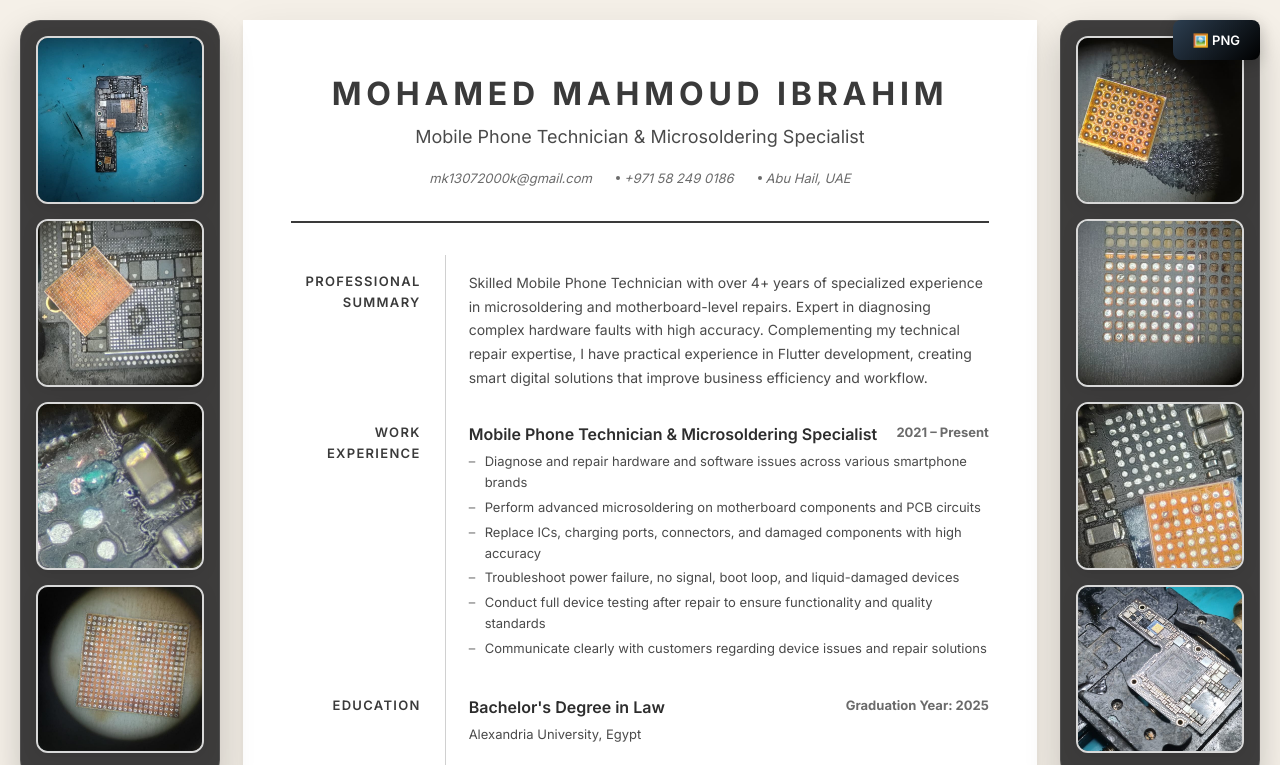
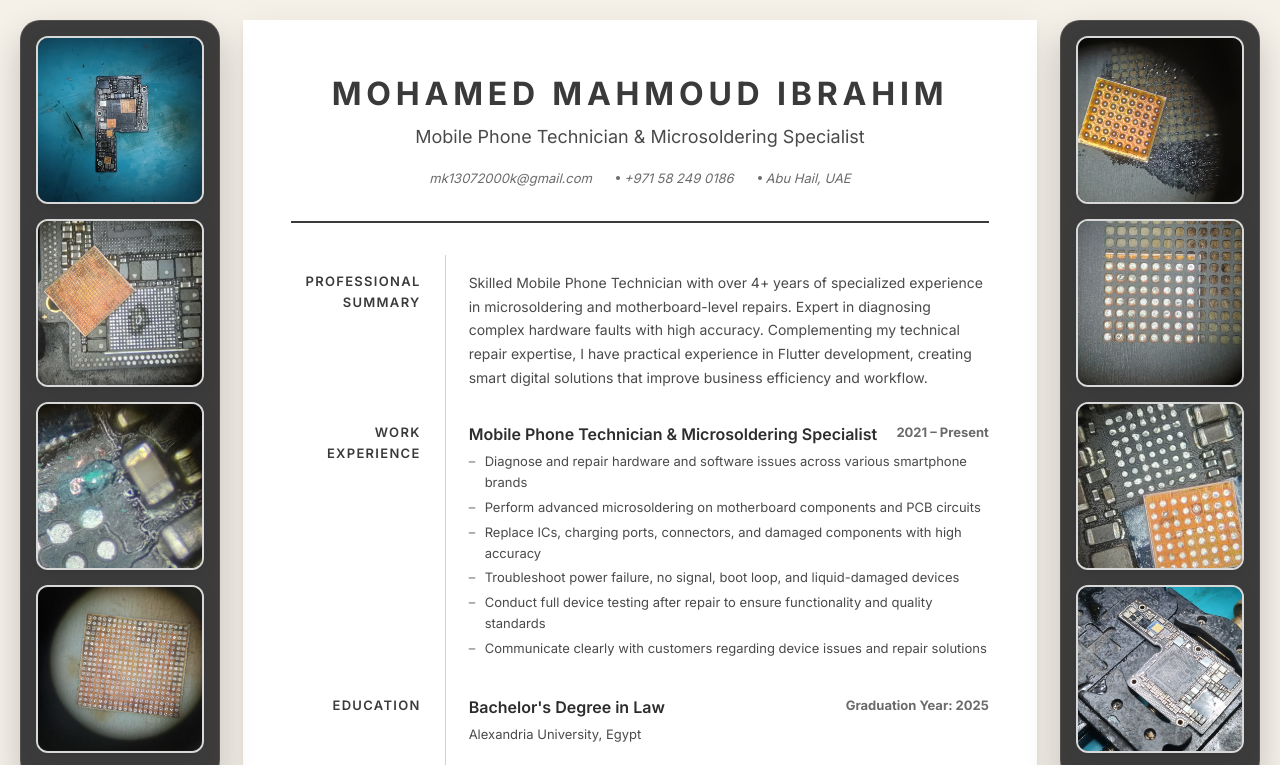
Before and after one commit to wardlytec/MohamedMahmoudCV, a plain HTML site: page index.html in a window 1280 px wide. Shown: the top 765 px of the page. Drawn offline with nearby package versions, Linux system fonts and the light colour scheme.

Commit message:
Update index.html

```diff
--- a/index.html
+++ b/index.html
@@ -541,47 +541,7 @@
             }
         }
 
-        /* Download Buttons Container */
-        .export-btn-container {
-            position: fixed;
-            top: 20px;
-            right: 20px;
-            display: flex;
-            gap: 10px;
-            z-index: 1000;
-        }
 
-        .download-btn {
-            background: linear-gradient(135deg, #3a3a3a 0%, #2d2d2d 100%);
-            color: #ffffff;
-            border: none;
-            padding: 12px 20px;
-            font-family: var(--font-family);
-            font-size: var(--font-size-sm);
-            font-weight: 600;
-            border-radius: 8px;
-            cursor: pointer;
-            box-shadow: 0 4px 15px rgba(0, 0, 0, 0.2);
-            transition: all 0.3s ease;
-            display: flex;
-            align-items: center;
-            gap: 8px;
-        }
-
-        .download-btn:hover {
-            transform: translateY(-2px);
-            box-shadow: 0 6px 20px rgba(0, 0, 0, 0.3);
-        }
-
-        .image-btn {
-            background: linear-gradient(135deg, #2c3e50 0%, #000000 100%);
-        }
-
-        @media print {
-            .export-btn-container {
-                display: none !important;
-            }
-        }
 
         /* Sidebar Image Gallery Styles */
         .page-wrapper {
@@ -668,35 +628,7 @@
 </head>
 
 <body>
-    <!-- html2canvas for image export -->
-    <script src="https://cdnjs.cloudflare.com/ajax/libs/html2canvas/1.4.1/html2canvas.min.js"></script>
 
-    <script>
-        function downloadImage() {
-            const resume = document.querySelector('.resume');
-            const button = document.querySelector('.export-btn-container');
-
-            // Hide buttons temporarily
-            button.style.display = 'none';
-
-            html2canvas(resume, {
-                scale: 2, // Higher quality
-                useCORS: true,
-                backgroundColor: "#ffffff"
-            }).then(canvas => {
-                const link = document.createElement('a');
-                link.download = 'Mohamed_Mahmoud_Resume.png';
-                link.href = canvas.toDataURL('image/png');
-                link.click();
-                button.style.display = 'flex';
-            });
-        }
-    </script>
-
-    <!-- Download Buttons -->
-    <div class="export-btn-container">
-        <button class="download-btn image-btn" onclick="downloadImage()">🖼️ PNG</button>
-    </div>
 
     <div class="page-wrapper">
         <!-- Left Side Gallery -->
```
